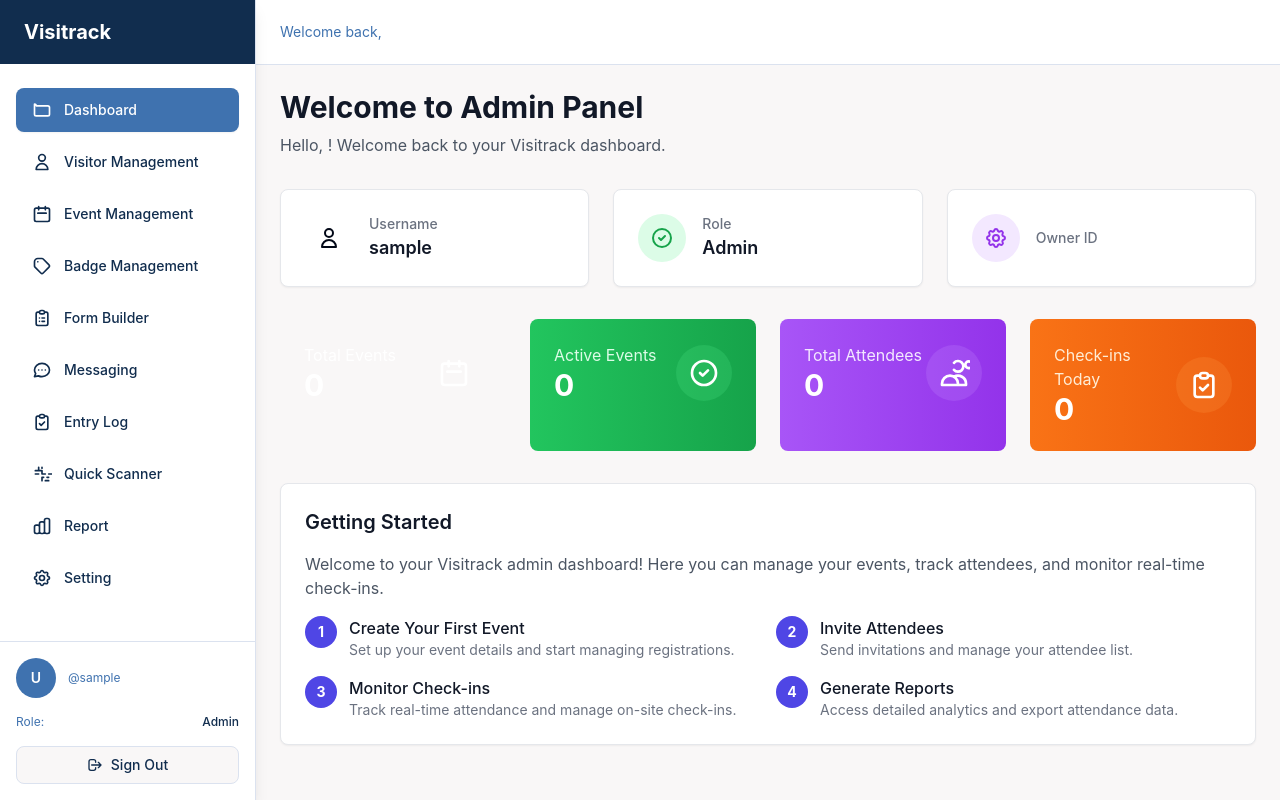
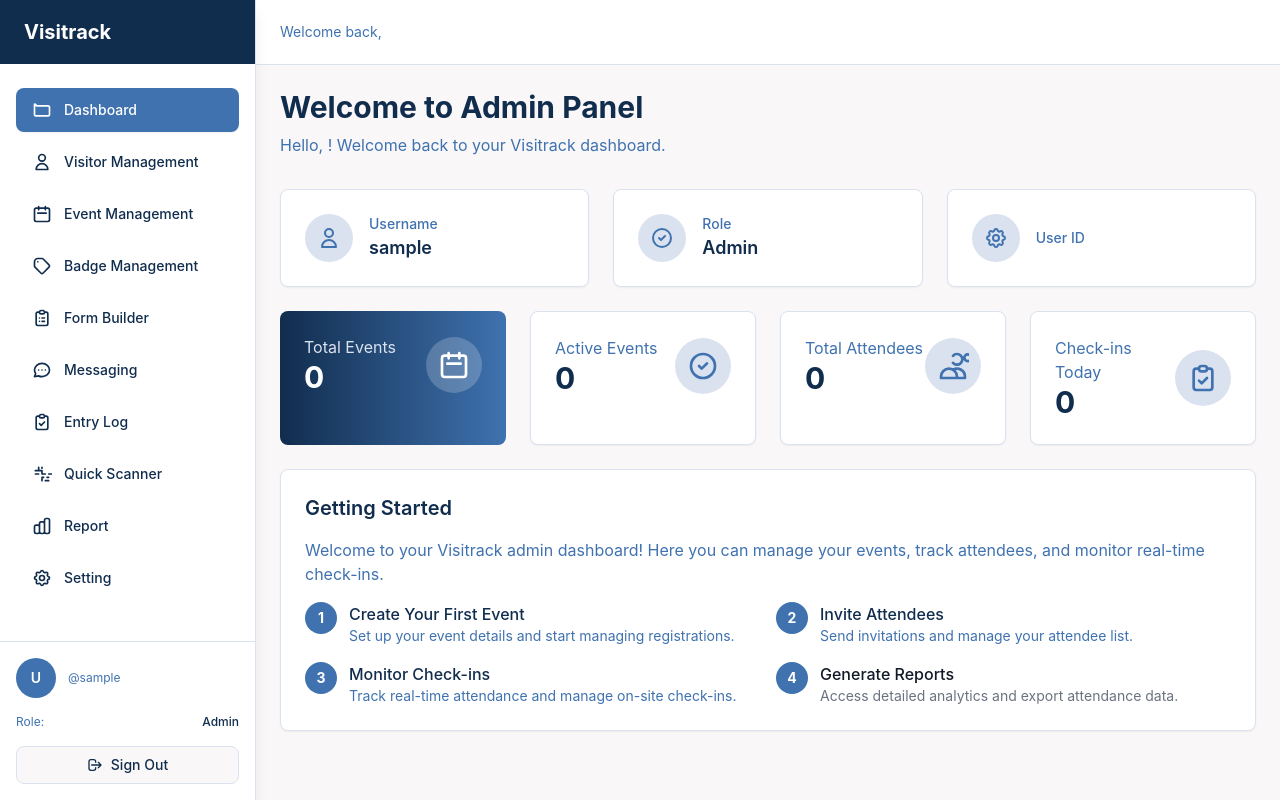
Before and after one commit to imanojprajapati/visitrack-product-base, a Next.js app: page /admin in a window 1280 px wide. Built offline with nearby package versions, Linux system fonts and the light colour scheme; sample sign-in values are in the browser's storage.

Commit message:
Update a Dashboard

```diff
--- a/src/pages/admin/index.tsx
+++ b/src/pages/admin/index.tsx
@@ -34,59 +34,59 @@ export default function AdminDashboard() {
       </Head>
 
       <AdminLayout>
-        <div className="p-6">
+        <div className="space-y-6 bg-[#F9F7F7] min-h-screen p-6">
           {/* Welcome Header */}
           <div className="mb-8">
-            <h1 className="text-3xl font-bold text-gray-900 mb-2">
+            <h1 className="text-3xl font-bold text-[#112D4E] mb-2">
               Welcome to Admin Panel
             </h1>
-            <p className="text-gray-600">
-              Hello, <span className="font-semibold text-[#4f46e5]">{user?.fullName}</span>!
+            <p className="text-[#3F72AF]">
+              Hello, <span className="font-semibold text-[#112D4E]">{user?.fullName}</span>!
               Welcome back to your Visitrack dashboard.
             </p>
           </div>
 
           {/* User Info Cards */}
           <div className="grid grid-cols-1 md:grid-cols-3 gap-6 mb-8">
-            <div className="bg-white p-6 rounded-lg shadow-sm border border-gray-200">
+            <div className="bg-white p-6 rounded-lg shadow-sm border border-[#DBE2EF]">
               <div className="flex items-center">
-                <div className="p-3 rounded-full bg-blue-100">
-                  <svg className="w-6 h-6 text-blue-600" fill="none" stroke="currentColor" viewBox="0 0 24 24">
+                <div className="p-3 rounded-full bg-[#DBE2EF]">
+                  <svg className="w-6 h-6 text-[#3F72AF]" fill="none" stroke="currentColor" viewBox="0 0 24 24">
                     <path strokeLinecap="round" strokeLinejoin="round" strokeWidth="2" d="M16 7a4 4 0 11-8 0 4 4 0 018 0zM12 14a7 7 0 00-7 7h14a7 7 0 00-7-7z"></path>
                   </svg>
                 </div>
                 <div className="ml-4">
-                  <p className="text-sm font-medium text-gray-500">Username</p>
-                  <p className="text-lg font-semibold text-gray-900">{username}</p>
+                  <p className="text-sm font-medium text-[#3F72AF]">Username</p>
+                  <p className="text-lg font-semibold text-[#112D4E]">{username}</p>
                 </div>
               </div>
             </div>
 
-            <div className="bg-white p-6 rounded-lg shadow-sm border border-gray-200">
+            <div className="bg-white p-6 rounded-lg shadow-sm border border-[#DBE2EF]">
               <div className="flex items-center">
-                <div className="p-3 rounded-full bg-green-100">
-                  <svg className="w-6 h-6 text-green-600" fill="none" stroke="currentColor" viewBox="0 0 24 24">
+                <div className="p-3 rounded-full bg-[#DBE2EF]">
+                  <svg className="w-6 h-6 text-[#3F72AF]" fill="none" stroke="currentColor" viewBox="0 0 24 24">
                     <path strokeLinecap="round" strokeLinejoin="round" strokeWidth="2" d="M9 12l2 2 4-4m6 2a9 9 0 11-18 0 9 9 0 0118 0z"></path>
                   </svg>
                 </div>
                 <div className="ml-4">
-                  <p className="text-sm font-medium text-gray-500">Role</p>
-                  <p className="text-lg font-semibold text-gray-900 capitalize">{role}</p>
+                  <p className="text-sm font-medium text-[#3F72AF]">Role</p>
+                  <p className="text-lg font-semibold text-[#112D4E] capitalize">{role}</p>
                 </div>
               </div>
             </div>
 
-            <div className="bg-white p-6 rounded-lg shadow-sm border border-gray-200">
+            <div className="bg-white p-6 rounded-lg shadow-sm border border-[#DBE2EF]">
               <div className="flex items-center">
-                <div className="p-3 rounded-full bg-purple-100">
-                  <svg className="w-6 h-6 text-purple-600" fill="none" stroke="currentColor" viewBox="0 0 24 24">
+                <div className="p-3 rounded-full bg-[#DBE2EF]">
+                  <svg className="w-6 h-6 text-[#3F72AF]" fill="none" stroke="currentColor" viewBox="0 0 24 24">
                     <path strokeLinecap="round" strokeLinejoin="round" strokeWidth="2" d="M10.325 4.317c.426-1.756 2.924-1.756 3.35 0a1.724 1.724 0 002.573 1.066c1.543-.94 3.31.826 2.37 2.37a1.724 1.724 0 001.065 2.572c1.756.426 1.756 2.924 0 3.35a1.724 1.724 0 00-1.066 2.573c.94 1.543-.826 3.31-2.37 2.37a1.724 1.724 0 00-2.572 1.065c-.426 1.756-2.924 1.756-3.35 0a1.724 1.724 0 00-2.573-1.066c-1.543.94-3.31-.826-2.37-2.37a1.724 1.724 0 00-1.065-2.572c-1.756-.426-1.756-2.924 0-3.35a1.724 1.724 0 001.066-2.573c-.94-1.543.826-3.31 2.37-2.37.996.608 2.296.07 2.572-1.065z"></path>
                     <path strokeLinecap="round" strokeLinejoin="round" strokeWidth="2" d="M15 12a3 3 0 11-6 0 3 3 0 016 0z"></path>
                   </svg>
                 </div>
                 <div className="ml-4">
-                  <p className="text-sm font-medium text-gray-500">Owner ID</p>
-                  <p className="text-lg font-semibold text-gray-900 font-mono">{ownerId}</p>
+                  <p className="text-sm font-medium text-[#3F72AF]">User ID</p>
+                  <p className="text-lg font-semibold text-[#112D4E] font-mono">{ownerId}</p>
                 </div>
               </div>
             </div>
@@ -94,13 +94,13 @@ export default function AdminDashboard() {
 
           {/* Quick Stats */}
           <div className="grid grid-cols-1 md:grid-cols-4 gap-6 mb-8">
-            <div className="bg-gradient-to-r from-blue-500 to-blue-600 p-6 rounded-lg text-white">
+            <div className="bg-gradient-to-r from-[#112D4E] to-[#3F72AF] p-6 rounded-lg text-white">
               <div className="flex items-center justify-between">
                 <div>
-                  <p className="text-blue-100">Total Events</p>
+                  <p className="text-[#DBE2EF]">Total Events</p>
                   <p className="text-3xl font-bold">0</p>
                 </div>
-                <div className="p-3 bg-blue-400 rounded-full bg-opacity-25">
+                <div className="p-3 bg-white bg-opacity-20 rounded-full">
                   <svg className="w-8 h-8" fill="none" stroke="currentColor" viewBox="0 0 24 24">
                     <path strokeLinecap="round" strokeLinejoin="round" strokeWidth="2" d="M8 7V3m8 4V3m-9 8h10M5 21h14a2 2 0 002-2V7a2 2 0 00-2-2H5a2 2 0 00-2 2v12a2 2 0 002 2z"></path>
                   </svg>
@@ -108,42 +108,42 @@ export default function AdminDashboard() {
               </div>
             </div>
 
-            <div className="bg-gradient-to-r from-green-500 to-green-600 p-6 rounded-lg text-white">
+            <div className="bg-white p-6 rounded-lg border border-[#DBE2EF] shadow-sm">
               <div className="flex items-center justify-between">
                 <div>
-                  <p className="text-green-100">Active Events</p>
-                  <p className="text-3xl font-bold">0</p>
+                  <p className="text-[#3F72AF]">Active Events</p>
+                  <p className="text-3xl font-bold text-[#112D4E]">0</p>
                 </div>
-                <div className="p-3 bg-green-400 rounded-full bg-opacity-25">
-                  <svg className="w-8 h-8" fill="none" stroke="currentColor" viewBox="0 0 24 24">
+                <div className="p-3 bg-[#DBE2EF] rounded-full">
+                  <svg className="w-8 h-8 text-[#3F72AF]" fill="none" stroke="currentColor" viewBox="0 0 24 24">
                     <path strokeLinecap="round" strokeLinejoin="round" strokeWidth="2" d="M9 12l2 2 4-4m6 2a9 9 0 11-18 0 9 9 0 0118 0z"></path>
                   </svg>
                 </div>
               </div>
             </div>
 
-            <div className="bg-gradient-to-r from-purple-500 to-purple-600 p-6 rounded-lg text-white">
+            <div className="bg-white p-6 rounded-lg border border-[#DBE2EF] shadow-sm">
               <div className="flex items-center justify-between">
                 <div>
-                  <p className="text-purple-100">Total Attendees</p>
-                  <p className="text-3xl font-bold">0</p>
+                  <p className="text-[#3F72AF]">Total Attendees</p>
+                  <p className="text-3xl font-bold text-[#112D4E]">0</p>
                 </div>
-                <div className="p-3 bg-purple-400 rounded-full bg-opacity-25">
-                  <svg className="w-8 h-8" fill="none" stroke="currentColor" viewBox="0 0 24 24">
+                <div className="p-3 bg-[#DBE2EF] rounded-full">
+                  <svg className="w-8 h-8 text-[#3F72AF]" fill="none" stroke="currentColor" viewBox="0 0 24 24">
                     <path strokeLinecap="round" strokeLinejoin="round" strokeWidth="2" d="M12 4.354a4 4 0 110 5.292M15 21H3v-1a6 6 0 0112 0v1zm0 0h6v-1a6 6 0 00-9-5.197m13.5-9a2.5 2.5 0 11-5 0 2.5 2.5 0 015 0z"></path>
                   </svg>
                 </div>
               </div>
             </div>
 
-            <div className="bg-gradient-to-r from-orange-500 to-orange-600 p-6 rounded-lg text-white">
+            <div className="bg-white p-6 rounded-lg border border-[#DBE2EF] shadow-sm">
               <div className="flex items-center justify-between">
                 <div>
-                  <p className="text-orange-100">Check-ins Today</p>
-                  <p className="text-3xl font-bold">0</p>
+                  <p className="text-[#3F72AF]">Check-ins Today</p>
+                  <p className="text-3xl font-bold text-[#112D4E]">0</p>
                 </div>
-                <div className="p-3 bg-orange-400 rounded-full bg-opacity-25">
-                  <svg className="w-8 h-8" fill="none" stroke="currentColor" viewBox="0 0 24 24">
+                <div className="p-3 bg-[#DBE2EF] rounded-full">
+                  <svg className="w-8 h-8 text-[#3F72AF]" fill="none" stroke="currentColor" viewBox="0 0 24 24">
                     <path strokeLinecap="round" strokeLinejoin="round" strokeWidth="2" d="M9 5H7a2 2 0 00-2 2v12a2 2 0 002 2h10a2 2 0 002-2V7a2 2 0 00-2-2h-2M9 5a2 2 0 002 2h2a2 2 0 002-2M9 5a2 2 0 012-2h2a2 2 0 012 2m-6 9l2 2 4-4"></path>
                   </svg>
                 </div>
@@ -152,50 +152,50 @@ export default function AdminDashboard() {
           </div>
 
           {/* Welcome Message */}
-          <div className="bg-white rounded-lg shadow-sm border border-gray-200 p-6">
-            <h2 className="text-xl font-semibold text-gray-900 mb-4">Getting Started</h2>
+          <div className="bg-white rounded-lg shadow-sm border border-[#DBE2EF] p-6">
+            <h2 className="text-xl font-semibold text-[#112D4E] mb-4">Getting Started</h2>
             <div className="prose max-w-none">
-              <p className="text-gray-600 mb-4">
+              <p className="text-[#3F72AF] mb-4">
                 Welcome to your Visitrack admin dashboard! Here you can manage your events,
                 track attendees, and monitor real-time check-ins.
               </p>
               <div className="grid grid-cols-1 md:grid-cols-2 gap-4">
                 <div className="flex items-start space-x-3">
                   <div className="flex-shrink-0">
-                    <div className="w-8 h-8 bg-[#4f46e5] rounded-full flex items-center justify-center">
+                    <div className="w-8 h-8 bg-[#3F72AF] rounded-full flex items-center justify-center">
                       <span className="text-white font-bold text-sm">1</span>
                     </div>
                   </div>
                   <div>
-                    <h3 className="font-medium text-gray-900">Create Your First Event</h3>
-                    <p className="text-sm text-gray-500">Set up your event details and start managing registrations.</p>
+                    <h3 className="font-medium text-[#112D4E]">Create Your First Event</h3>
+                    <p className="text-sm text-[#3F72AF]">Set up your event details and start managing registrations.</p>
                   </div>
                 </div>
                 <div className="flex items-start space-x-3">
                   <div className="flex-shrink-0">
-                    <div className="w-8 h-8 bg-[#4f46e5] rounded-full flex items-center justify-center">
+                    <div className="w-8 h-8 bg-[#3F72AF] rounded-full flex items-center justify-center">
                       <span className="text-white font-bold text-sm">2</span>
                     </div>
                   </div>
                   <div>
-                    <h3 className="font-medium text-gray-900">Invite Attendees</h3>
-                    <p className="text-sm text-gray-500">Send invitations and manage your attendee list.</p>
+                    <h3 className="font-medium text-[#112D4E]">Invite Attendees</h3>
+                    <p className="text-sm text-[#3F72AF]">Send invitations and manage your attendee list.</p>
                   </div>
                 </div>
                 <div className="flex items-start space-x-3">
                   <div className="flex-shrink-0">
-                    <div className="w-8 h-8 bg-[#4f46e5] rounded-full flex items-center justify-center">
+                    <div className="w-8 h-8 bg-[#3F72AF] rounded-full flex items-center justify-center">
                       <span className="text-white font-bold text-sm">3</span>
                     </div>
                   </div>
                   <div>
-                    <h3 className="font-medium text-gray-900">Monitor Check-ins</h3>
-                    <p className="text-sm text-gray-500">Track real-time attendance and manage on-site check-ins.</p>
+                    <h3 className="font-medium text-[#112D4E]">Monitor Check-ins</h3>
+                    <p className="text-sm text-[#3F72AF]">Track real-time attendance and manage on-site check-ins.</p>
                   </div>
                 </div>
                 <div className="flex items-start space-x-3">
                   <div className="flex-shrink-0">
-                    <div className="w-8 h-8 bg-[#4f46e5] rounded-full flex items-center justify-center">
+                    <div className="w-8 h-8 bg-[#3F72AF] rounded-full flex items-center justify-center">
                       <span className="text-white font-bold text-sm">4</span>
                     </div>
                   </div>
```
